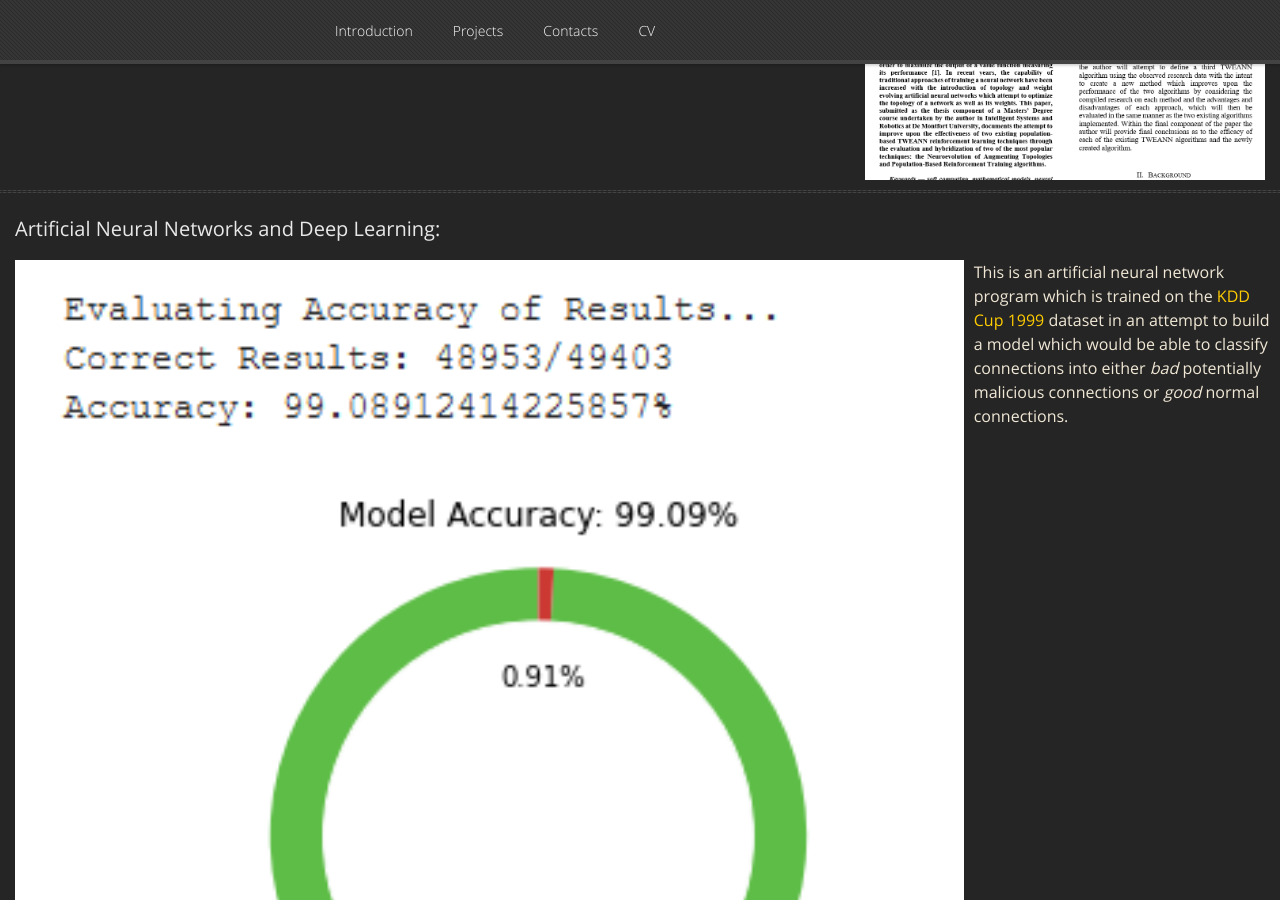
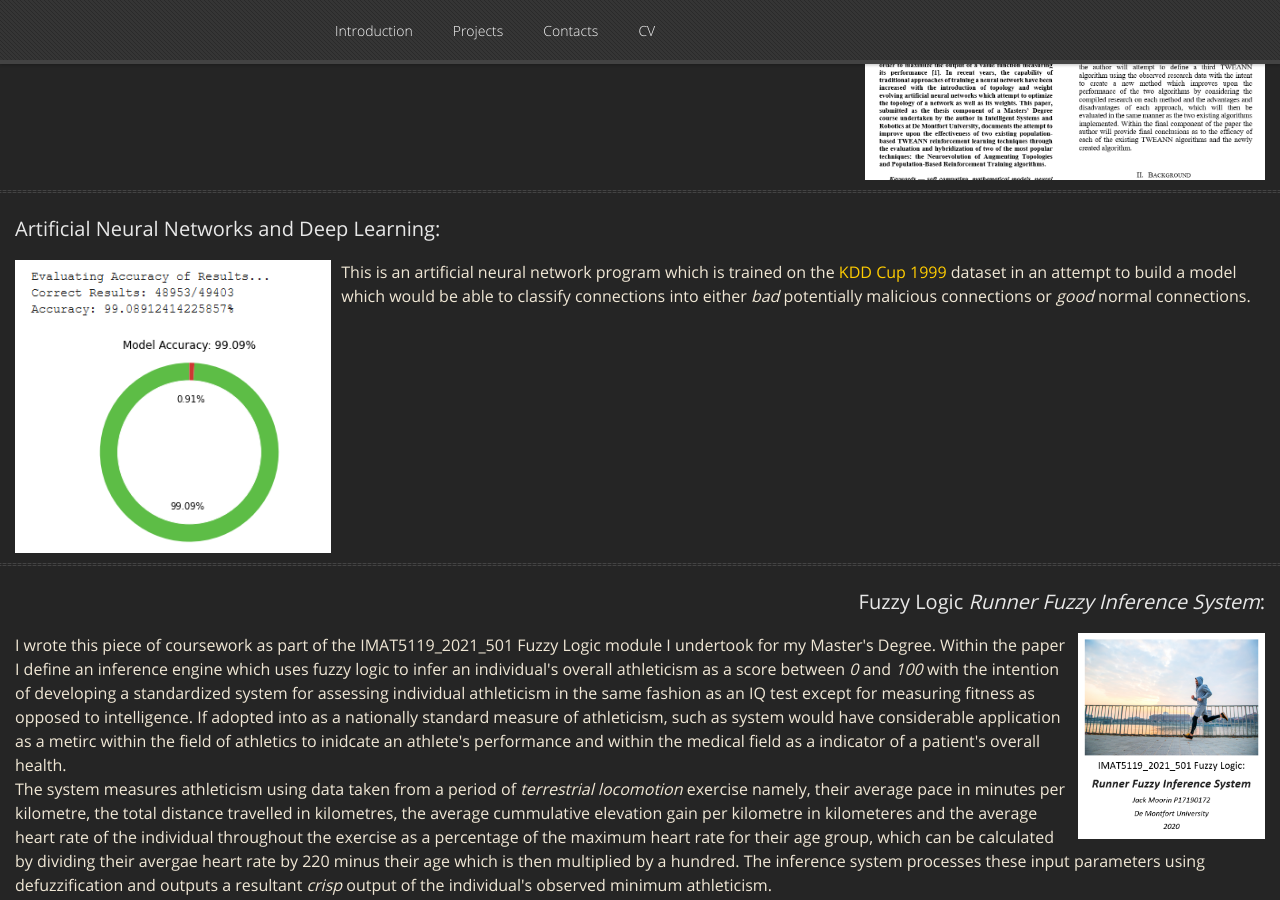
Before and after one commit to GamesProgrammingGrad2021/GamesProgrammingGrad2021.github.io, a Jekyll site: the page built from index.md, in a window 1280 px wide and 900 px high, scrolled down 1632 px. Built offline with Jekyll 4.4.1, drawn with Linux system fonts in a browser that asks for light colours; nearby versions of some CDN libraries; our own code applies the rules of GitHub Pages for plain Markdown files.

Commit message:
Update default.html

```diff
--- a/_layouts/default.html
+++ b/_layouts/default.html
@@ -152,7 +152,7 @@
 			<h2 style="padding-top:5px; padding-left: 15px; padding-bottom: 10px; text-align: left; font-size: 20px;">Artificial Neural Networks and Deep Learning:</h2>
 			<div style="display: flex; align-items: center; width: 100% - 25px; margin-bottom: 10px; padding-left: 15px;">
 				<div style="padding-left: 0px; font-size: 16px; text-align: left; display: block; vertical-align: middle;">
-				<a href="https://drive.google.com/file/d/1X-fP9Mrm-ccgKDmvOfAfwK8EcRm2s_mT/view?usp=sharing"><img src="ANN Coursework Thumbnail.png" alt="ANN Coursework Thumbnail" style="height: 75%; width: 75%; vertical-align: middle; float: left; padding-right: 10px;"></a>
+				<a href="https://drive.google.com/file/d/1X-fP9Mrm-ccgKDmvOfAfwK8EcRm2s_mT/view?usp=sharing"><img src="ANN Coursework Thumbnail.png" alt="ANN Coursework Thumbnail" style="height: 25%; width: 25%; vertical-align: middle; float: left; padding-right: 10px;"></a>
 				This is an artificial neural network program which is trained on the
 				<a href="http://kdd.ics.uci.edu/databases/kddcup99/kddcup99.html">KDD Cup 1999</a> dataset in an attempt to build a model which
 				would be able to classify connections into either <i>bad</i> potentially malicious connections or <i>good</i> normal connections.
```
